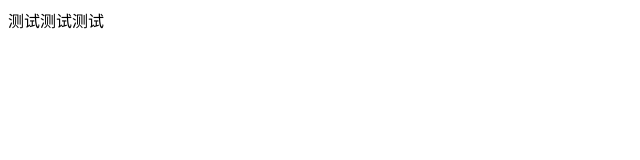
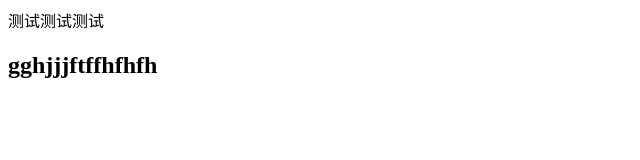
Before and after one commit to liu-xu-hui/0811-demo, a plain HTML site: page test.html in a window 1280 px wide. Shown: the whole page, without its empty margins (0-640 px from the left). Drawn offline with Linux system fonts and the light colour scheme.

Commit message:
text修改

```diff
--- a/test.html
+++ b/test.html
@@ -1,11 +1,15 @@
 <!DOCTYPE html>
 <html lang="en">
+
 <head>
   <meta charset="UTF-8">
   <meta name="viewport" content="width=device-width, initial-scale=1.0">
   <title>Document</title>
 </head>
+
 <body>
   测试测试测试
+  <h2>gghjjjftffhfhfh</h2>
 </body>
+
 </html>
```
